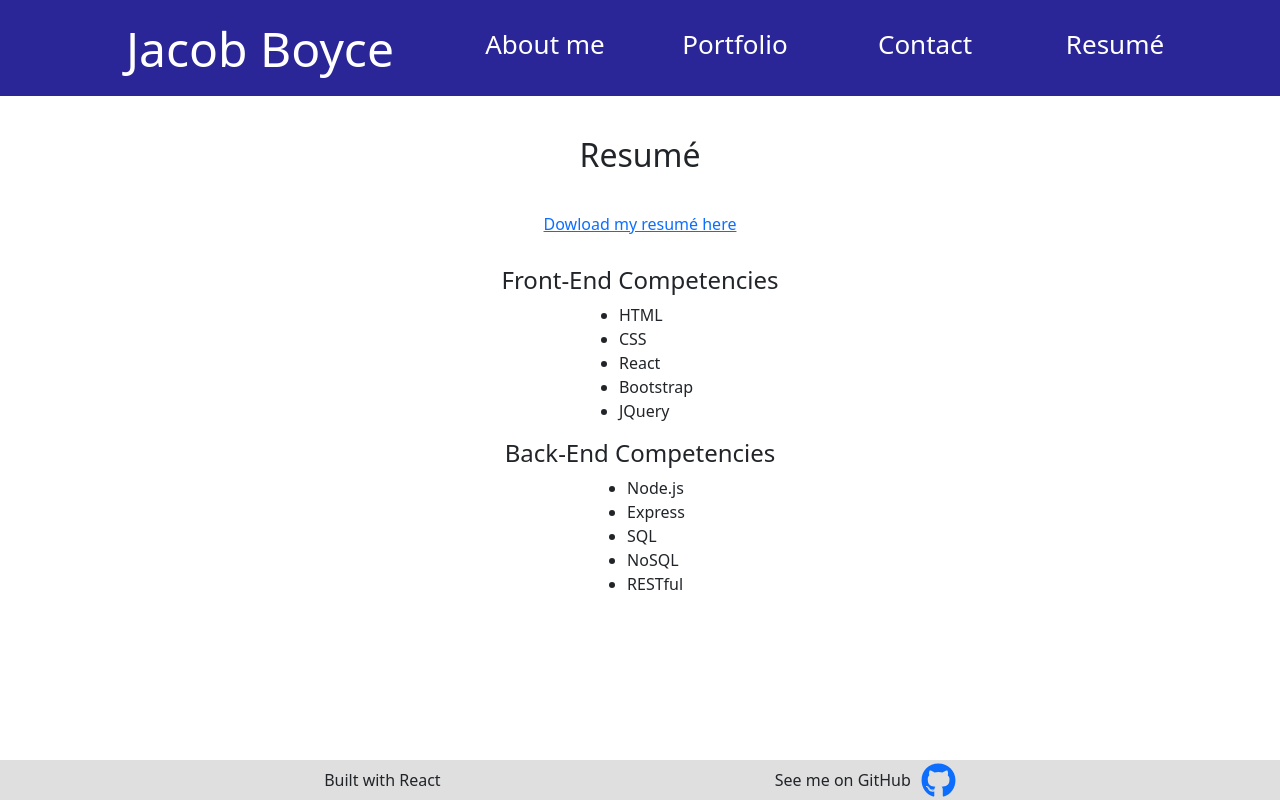
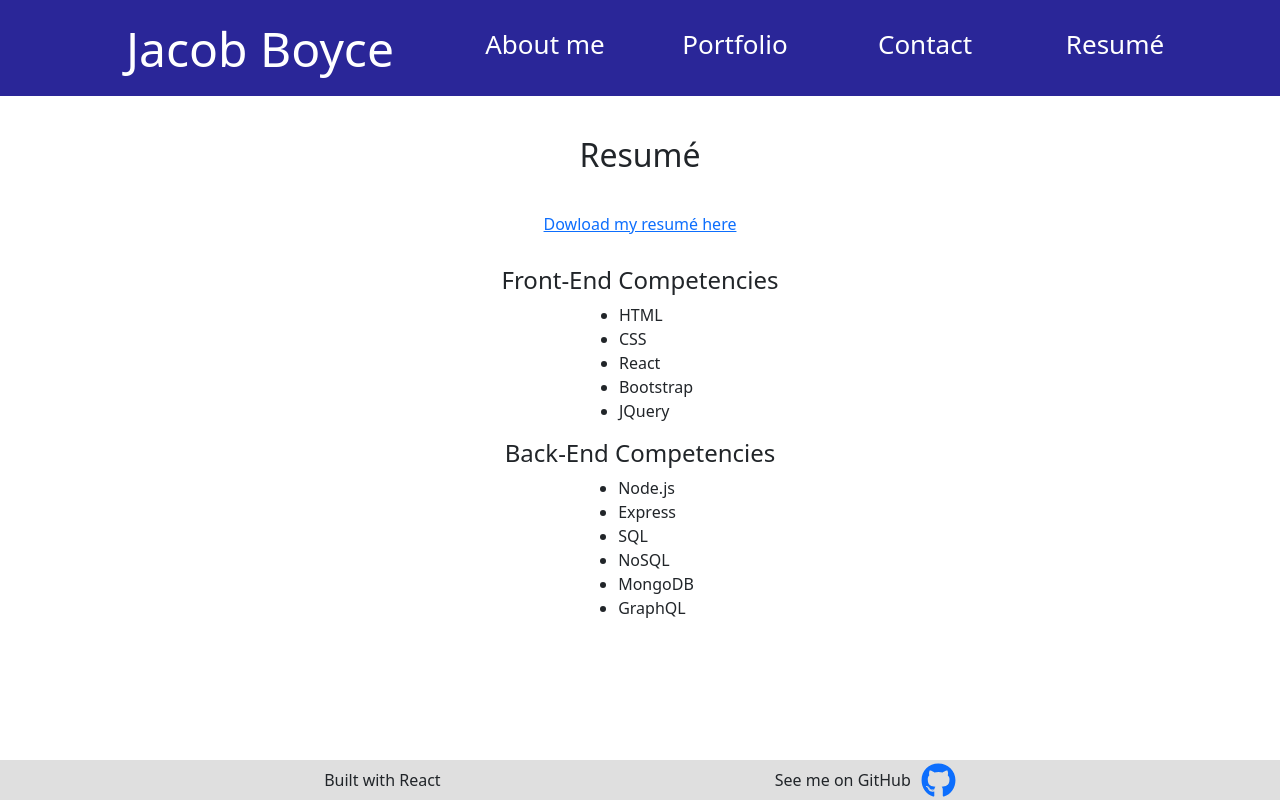
Before and after one commit to jboyce313/project-portfolio, a React (Create React App) app: page / in a window 1280 px wide. Both pictures are taken after a click on the element "Resumé". Built offline with nearby package versions, Linux system fonts and the light colour scheme.

Commit message:
resume update

```diff
--- a/src/components/Resume.js
+++ b/src/components/Resume.js
@@ -23,7 +23,8 @@ export default function Resume() {
           <li>Express</li>
           <li>SQL</li>
           <li>NoSQL</li>
-          <li>RESTful</li>
+          <li>MongoDB</li>
+          <li>GraphQL</li>
         </ul>
       </div>
     </div>
```
